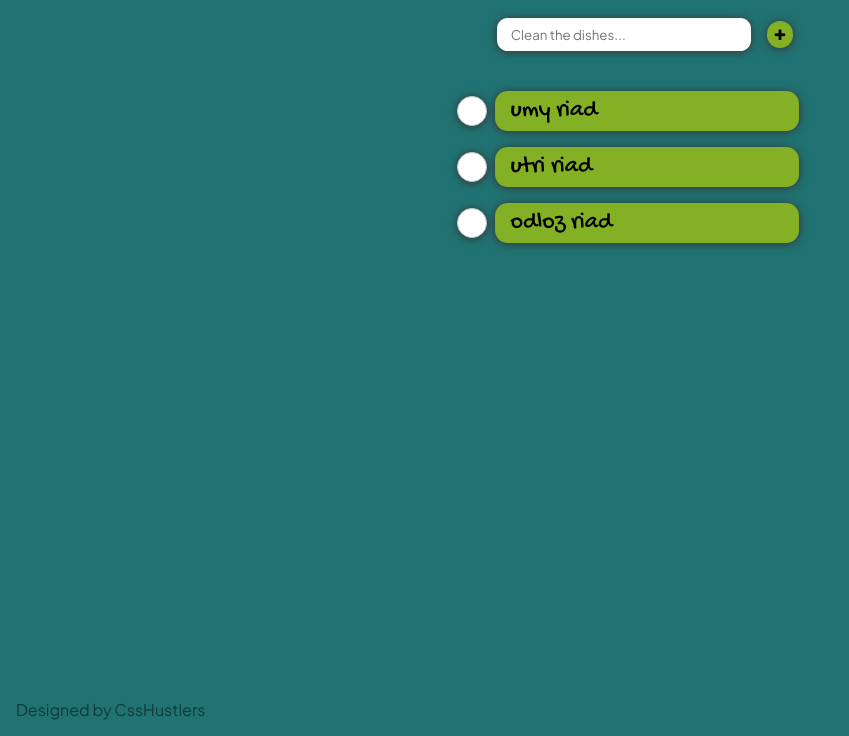
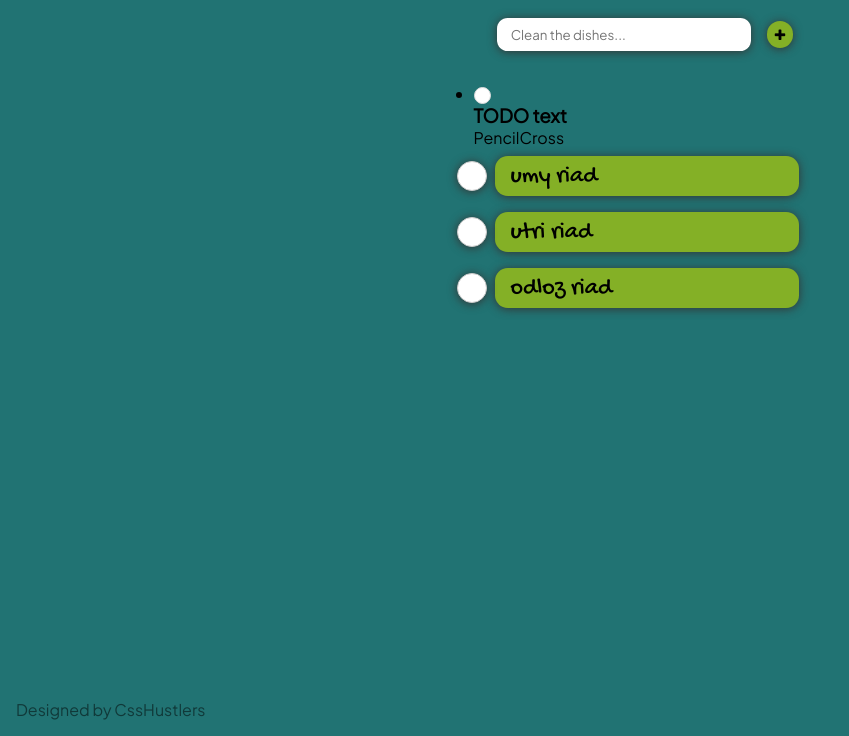
Before and after one commit to DanielMatta/projekt, a website built with Vite: page packages/frontend/index.html in a window 1280 px wide. Shown: the part 64-800 px from the top of the page, without its empty margins (0-849 px from the left). Built offline with nearby package versions, Linux system fonts and the light colour scheme.

Commit message:
checkbox idea

```diff
--- a/packages/frontend/index.html
+++ b/packages/frontend/index.html
@@ -22,12 +22,20 @@
           <i class="fa fa-plus" aria-hidden="true"></i>
         </button>
       </form>
-      <ul id="todolist"></ul>
+      <ul id="todolist">
+        <li>
+          <input type="checkbox" class="checkbox-round" />
+          <section>
+            <h3>TODO text</h3>
+            <div><span>Pencil</span><span>Cross</span></div>
+          </section>
+        </li>
+      </ul>
     </main>
 
     <footer>
       <p>Designed by CssHustlers</p>
     </footer>
   </body>
-  <script type="module" src="script.js"></script>
+  <script type="module" src="./script.js"></script>
 </html>
--- a/packages/frontend/styles/style.scss
+++ b/packages/frontend/styles/style.scss
@@ -189,6 +189,23 @@ footer {
   }
 }
 
+.checkbox-round {
+  width: 1.3em;
+  height: 1.3em;
+  background-color: white;
+  border-radius: 50%;
+  vertical-align: middle;
+  border: 1px solid #ddd;
+  appearance: none;
+  -webkit-appearance: none;
+  outline: none;
+  cursor: pointer;
+}
+
+.checkbox-round:checked {
+  background-color: gray;
+}
+
 // label {
 //   font-size: 1.5em;
 // }
```
